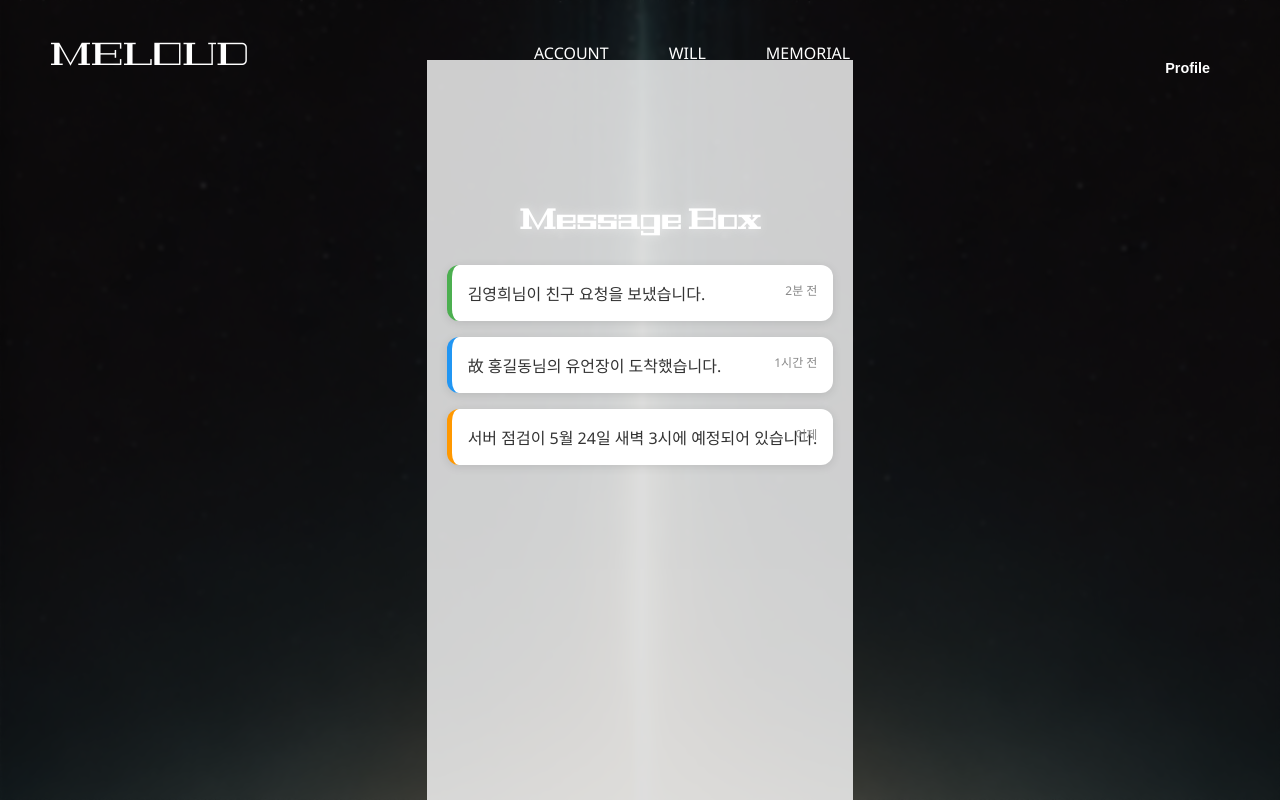
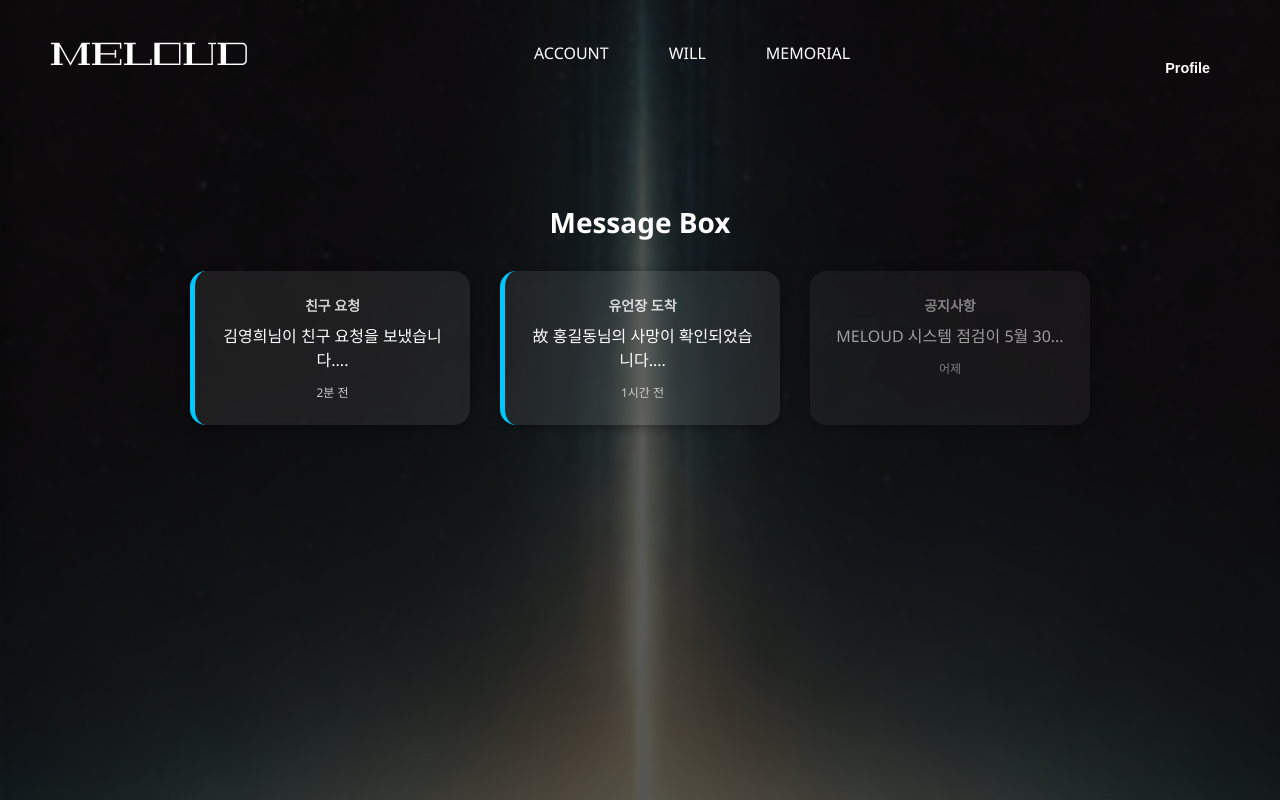
Before and after one commit to Meloud-DLMS/2025-open-source-project, a React (Vite) app in the folder frontend/: page /messages in a window 1280 px wide. Built offline with nearby package versions, Linux system fonts and the light colour scheme.

Commit message:
메시지박스 작성 및 로그인 시 회원명

```diff
--- a/frontend/src/App.jsx
+++ b/frontend/src/App.jsx
@@ -20,10 +20,13 @@
 
 export default function App() {
   const [isLoggedIn, setIsLoggedIn] = useState(false);
+  const [username, setUsername] = useState('');
 
   const authProps = {
     isLoggedIn,
     setIsLoggedIn,
+    username,
+    setUsername
   };
 
   return (
@@ -45,7 +48,7 @@
         <Route path="/will/write" element={<WillWrite {...authProps} />} />
         <Route path="/memorial" element={<MemorialSpace />} />
         <Route path="*" element={<Navigate to="/" replace />} />
-        <Route path="/messages" element={<MessageBox isLoggedIn={isLoggedIn} setIsLoggedIn={setIsLoggedIn} />} />
+        <Route path="/messages" element={<MessageBox {...authProps} />} />
       </Routes>
     </BrowserRouter>
   );
--- a/frontend/src/components/Sidebar.jsx
+++ b/frontend/src/components/Sidebar.jsx
@@ -2,7 +2,7 @@
 import { useNavigate, Link } from 'react-router-dom';
 import './Sidebar.css';
 
-const Sidebar = ({ isOpen, toggleSidebar, isLoggedIn, handleLogin, handleLogout }) => {
+const Sidebar = ({ isOpen, toggleSidebar, isLoggedIn, handleLogin, handleLogout, username }) => {
   const navigate = useNavigate();
 
   const goToLogin = () => {
@@ -23,7 +23,7 @@
       {isLoggedIn ? (
         <div className="sidebar-content">
           <div className="sidebar-profile">
-            <p className="username">Welcome!</p>
+            <p className="username">Welcome, {username || 'Guest'}!</p>
             <button onClick={logoutAndRedirect} className="sidebar-button">Logout</button>
           </div>
 
--- a/frontend/src/pages/AddFriend.jsx
+++ b/frontend/src/pages/AddFriend.jsx
@@ -4,7 +4,7 @@
 import '../style/Home.css';
 import '../style/Friends.css';
 
-export default function AddFriend({ isLoggedIn, setIsLoggedIn }) {
+export default function AddFriend({ isLoggedIn, setIsLoggedIn, username }) {
   const [sidebarOpen, setSidebarOpen] = useState(false);
   const [query, setQuery] = useState('');
   const [results, setResults] = useState([]);
@@ -35,6 +35,7 @@
         isLoggedIn={isLoggedIn}
         handleLogin={() => setIsLoggedIn(true)}
         handleLogout={() => setIsLoggedIn(false)}
+        username={username}
       />
 
       <header className="home-header">
--- a/frontend/src/pages/FriendsList.jsx
+++ b/frontend/src/pages/FriendsList.jsx
@@ -20,6 +20,7 @@
         isLoggedIn={true}
         handleLogin={() => {}}
         handleLogout={() => {}}
+        username={username}
       />
       <header className="home-header">
         <Link to="/" className="logo">MELOUD</Link>
--- a/frontend/src/pages/Home.jsx
+++ b/frontend/src/pages/Home.jsx
@@ -8,7 +8,7 @@
 import memorialIcon from '../../public/assets/memorial.png';
 import willIcon from '../../public/assets/will.png';
 
-const Home = ({ isLoggedIn, setIsLoggedIn }) => {
+const Home = ({ isLoggedIn, setIsLoggedIn, username }) => {
   const [isSidebarOpen, setIsSidebarOpen] = useState(false);
   const navigate = useNavigate();
   const cardsSectionRef = useRef(null);
@@ -43,6 +43,7 @@
         isLoggedIn={isLoggedIn}
         handleLogin={() => setIsLoggedIn(true)}
         handleLogout={() => setIsLoggedIn(false)}
+        username={username}
       />
       <div className="main-content">
         <header className="home-header">
--- a/frontend/src/pages/Join.jsx
+++ b/frontend/src/pages/Join.jsx
@@ -3,7 +3,7 @@
 import Sidebar from '../components/SideBar';
 import '../style/Auth.css';
 
-export default function Join({ isLoggedIn, setIsLoggedIn }) {
+export default function Join({ isLoggedIn, setIsLoggedIn, username, setUsername }) {
   const [sidebarOpen, setSidebarOpen] = useState(false);
   const [form, setForm] = useState({ id: '', name: '', pw: '', confirmPw: '', email: '', phone: '' });
   const [error, setError] = useState('');
@@ -26,6 +26,7 @@
       setError('유효한 이메일 주소를 입력하세요.');
     } else {
       setIsLoggedIn(true);
+      setUsername(form.name);  // 사용자 이름 저장
       setSidebarOpen(false);
       navigate('/');
     }
--- a/frontend/src/pages/MessageBox.jsx
+++ b/frontend/src/pages/MessageBox.jsx
@@ -2,17 +2,43 @@
 import { Link } from 'react-router-dom';
 import Sidebar from '../components/SideBar';
 import '../style/Home.css';
-import '../style/Friends.css'; // 재사용
-import '../style/MessageBox.css'; // 새로 추가
+import '../style/MessageBox.css';
 
-export default function MessageBox({ isLoggedIn, setIsLoggedIn }) {
+export default function MessageBox({ isLoggedIn, setIsLoggedIn, username }) {
   const [sidebarOpen, setSidebarOpen] = useState(false);
+  const [selectedMessage, setSelectedMessage] = useState(null);
 
-  const messages = [
-    { id: 1, type: 'friend', content: '김영희님이 친구 요청을 보냈습니다.', time: '2분 전' },
-    { id: 2, type: 'will', content: '故 홍길동님의 유언장이 도착했습니다.', time: '1시간 전' },
-    { id: 3, type: 'notice', content: '서버 점검이 5월 24일 새벽 3시에 예정되어 있습니다.', time: '어제' },
-  ];
+  const [messages, setMessages] = useState([
+    {
+      id: 1,
+      type: 'friend',
+      content: '김영희님이 친구 요청을 보냈습니다.',
+      time: '2분 전',
+      isRead: false,
+    },
+    {
+      id: 2,
+      type: 'will',
+      content: '故 홍길동님의 사망이 확인되었습니다. 유언장이 도착했습니다.',
+      time: '1시간 전',
+      isRead: false,
+    },
+    {
+      id: 3,
+      type: 'notice',
+      content: 'MELOUD 시스템 점검이 5월 30일 오전 2시에 예정되어 있습니다.',
+      time: '어제',
+      isRead: true,
+    }
+  ]);
+
+  const handleCardClick = (msg) => {
+    // 읽음 처리
+    setMessages(prev =>
+      prev.map(m => m.id === msg.id ? { ...m, isRead: true } : m)
+    );
+    setSelectedMessage(msg);
+  };
 
   return (
     <div className="page-background">
@@ -22,7 +48,9 @@
         isLoggedIn={isLoggedIn}
         handleLogin={() => setIsLoggedIn(true)}
         handleLogout={() => setIsLoggedIn(false)}
+        username={username}
       />
+
       <header className="home-header">
         <Link to="/" className="logo">MELOUD</Link>
         <nav className="home-nav">
@@ -34,16 +62,41 @@
       </header>
 
       <main className="message-container">
-        <h2 className="page-title">Message Box</h2>
-        <ul className="message-list">
+        <h2 className="message-title">Message Box</h2>
+        <div className="message-grid">
           {messages.map(msg => (
-            <li key={msg.id} className={`message-item ${msg.type}`}>
-              <p className="message-content">{msg.content}</p>
-              <span className="message-time">{msg.time}</span>
-            </li>
+            <div
+              key={msg.id}
+              className={`message-card ${msg.isRead ? 'read' : 'unread'}`}
+              onClick={() => handleCardClick(msg)}
+            >
+              <div className="msg-type">
+                {msg.type === 'friend' ? '친구 요청'
+                  : msg.type === 'will' ? '유언장 도착'
+                  : '공지사항'}
+              </div>
+              <div className="msg-content">{msg.content.slice(0, 20)}...</div>
+              <div className="msg-time">{msg.time}</div>
+            </div>
           ))}
-        </ul>
+        </div>
       </main>
+
+      {/* 팝업 */}
+      {selectedMessage && (
+        <div className="popup-overlay" onClick={() => setSelectedMessage(null)}>
+          <div className="popup-card" onClick={(e) => e.stopPropagation()}>
+            <h3>
+              {selectedMessage.type === 'friend' ? '친구 요청'
+                : selectedMessage.type === 'will' ? '유언장 도착'
+                : '공지사항'}
+            </h3>
+            <p>{selectedMessage.content}</p>
+            <span className="popup-time">{selectedMessage.time}</span>
+            <button className="popup-close" onClick={() => setSelectedMessage(null)}>닫기</button>
+          </div>
+        </div>
+      )}
     </div>
   );
 }
--- a/frontend/src/pages/WillWrite.jsx
+++ b/frontend/src/pages/WillWrite.jsx
@@ -3,7 +3,7 @@
 import Sidebar from '../components/SideBar';
 import '../style/WillWrite.css';
 
-const WillWrite = ({ isLoggedIn, setIsLoggedIn }) => {
+const WillWrite = ({ isLoggedIn, setIsLoggedIn, username }) => {
   const navigate = useNavigate();
   const [isSidebarOpen, setIsSidebarOpen] = useState(false);
 
@@ -77,6 +77,7 @@
         isLoggedIn={isLoggedIn}
         handleLogin={() => setIsLoggedIn(true)}
         handleLogout={() => setIsLoggedIn(false)}
+        username={username}
       />
 
       <header className="will-header">
--- a/frontend/src/style/MessageBox.css
+++ b/frontend/src/style/MessageBox.css
@@ -1,49 +1,115 @@
 .message-container {
-  padding: 120px 20px 40px;
-  text-align: center;
-  background-color: rgba(255, 255, 255, 0.8);
+  padding: 120px 40px 40px;
   min-height: 100vh;
+  display: flex;
+  flex-direction: column;
+  align-items: center;
 }
 
-.message-list {
-  list-style: none;
-  padding: 0;
-  margin: 0 auto;
-  max-width: 600px;
+.message-title {
+  font-size: 28px;
+  font-weight: bold;
+  margin-bottom: 30px;
+  color: white;
 }
 
-.message-item {
-  background: white;
-  margin: 16px auto;
-  padding: 16px;
-  border-radius: 12px;
-  box-shadow: 0 2px 10px rgba(0, 0, 0, 0.1);
-  text-align: left;
-  position: relative;
+.message-grid {
+  display: flex;
+  flex-wrap: wrap;
+  justify-content: center;
+  gap: 30px;
+  width: 100%;
+  max-width: 1000px;
 }
 
-.message-item.friend {
-  border-left: 5px solid #4CAF50;
+.message-card {
+  background: rgba(255, 255, 255, 0.08);
+  border-radius: 16px;
+  padding: 24px;
+  width: 280px;
+  color: white;
+  backdrop-filter: blur(6px);
+  box-shadow: 0 2px 12px rgba(0,0,0,0.4);
+  text-align: center;
+  transition: background 0.2s ease;
+  cursor: pointer;
 }
 
-.message-item.will {
-  border-left: 5px solid #2196F3;
+.message-card:hover {
+  background: rgba(255, 255, 255, 0.15);
 }
 
-.message-item.notice {
-  border-left: 5px solid #FF9800;
+.message-card.unread {
+  border-left: 5px solid #00c8ff;
 }
 
-.message-content {
-  margin: 0;
-  font-size: 16px;
-  color: #333;
+.message-card.read {
+  opacity: 0.6;
 }
 
-.message-time {
+.message-card .msg-type {
+  font-size: 14px;
+  font-weight: bold;
+  opacity: 0.8;
+  margin-bottom: 8px;
+}
+
+.message-card .msg-content {
+  font-size: 16px;
+  margin-bottom: 12px;
+}
+
+.message-card .msg-time {
   font-size: 12px;
-  color: #888;
-  position: absolute;
-  top: 16px;
-  right: 16px;
+  color: #ccc;
 }
+
+/* 팝업 */
+.popup-overlay {
+  position: fixed;
+  inset: 0;
+  background: rgba(0, 0, 0, 0.6);
+  z-index: 1000;
+  display: flex;
+  justify-content: center;
+  align-items: center;
+}
+
+.popup-card {
+  background: white;
+  color: #333;
+  padding: 30px 40px;
+  border-radius: 12px;
+  max-width: 400px;
+  width: 80%;
+  box-shadow: 0 4px 20px rgba(0,0,0,0.3);
+  position: relative;
+  text-align: left;
+}
+
+.popup-card h3 {
+  font-size: 20px;
+  margin-bottom: 10px;
+}
+
+.popup-card p {
+  font-size: 16px;
+  margin-bottom: 10px;
+}
+
+.popup-time {
+  font-size: 12px;
+  color: #666;
+  display: block;
+  margin-bottom: 20px;
+}
+
+.popup-close {
+  padding: 8px 16px;
+  background: #eee;
+  border: none;
+  color: #000;
+  font-weight: bold;
+  border-radius: 6px;
+  cursor: pointer;
+}
```
